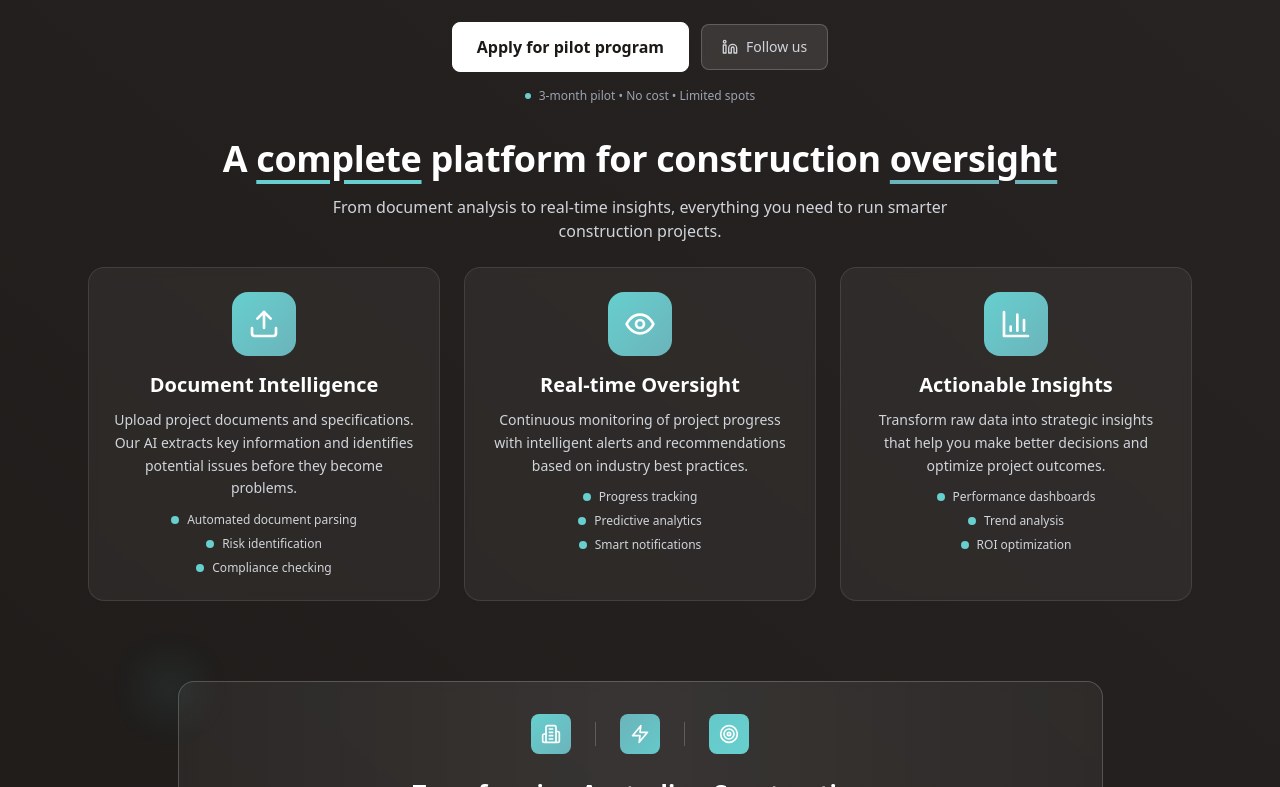
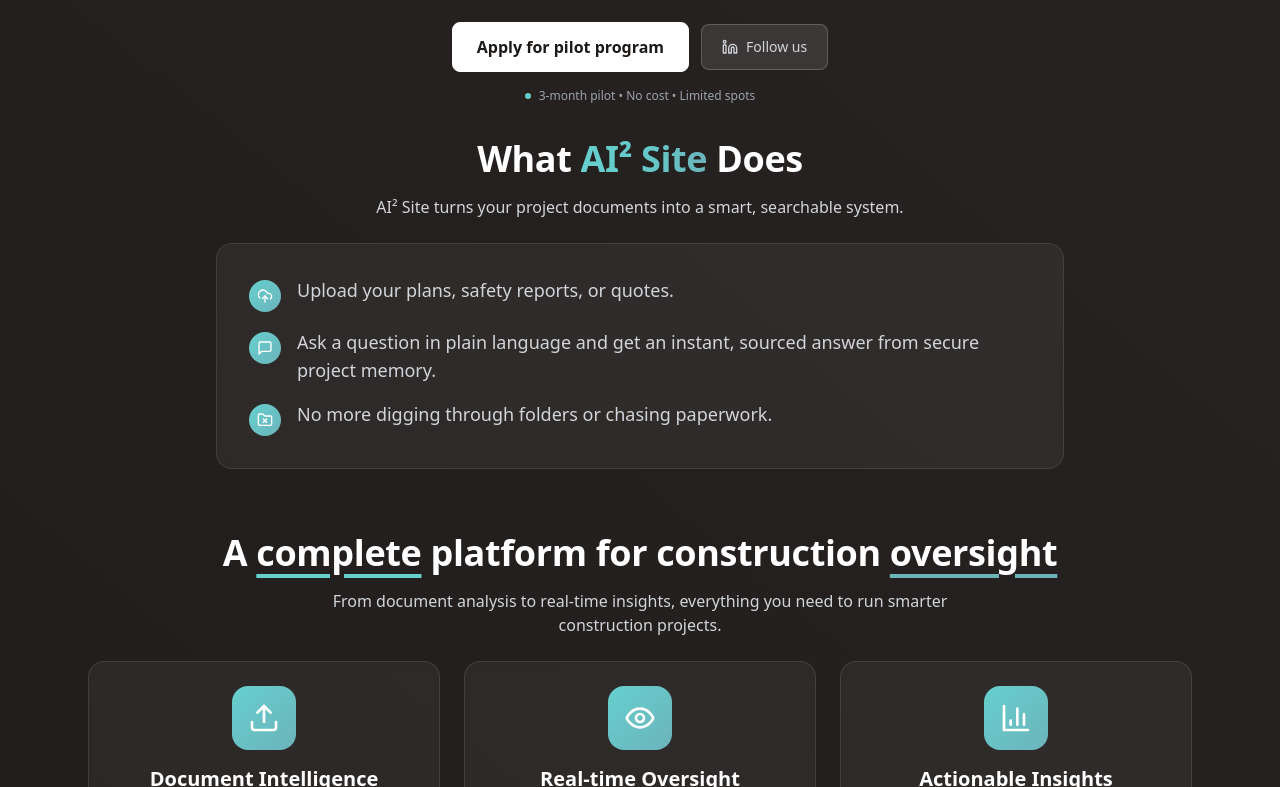
Before and after one commit to TankoPyth/Ai2groundworks, a React (Vite) app: page / in a window 1280 px wide. Shown: the part 693-1480 px from the top of the page. Built offline with nearby package versions, Linux system fonts and the light colour scheme.

Commit message:
Add 'What AI² Site Does' section

```diff
--- a/src/components/HomePage.tsx
+++ b/src/components/HomePage.tsx
@@ -1,6 +1,7 @@
 import React from 'react';
 import Hero from './Hero';
 import HowItWorks from './HowItWorks';
+import WhatItDoes from './WhatItDoes';
 import VisualBreak from './VisualBreak';
 import RoleFeatures from './RoleFeatures';
 import SectionDivider from './SectionDivider';
@@ -28,6 +29,7 @@ export default function HomePage() {
       >
         <div className="relative z-10">
           <Hero />
+          <WhatItDoes />
           <HowItWorks />
           <VisualBreak />
           <RoleFeatures />
--- /dev/null
+++ b/src/components/WhatItDoes.tsx
@@ -0,0 +1,76 @@
+import React, { useState, useEffect } from 'react';
+import { UploadCloud, MessageSquare, FolderX } from 'lucide-react'; // Icons for the points
+
+export default function WhatItDoes() {
+  const [isVisible, setIsVisible] = useState(false);
+
+  useEffect(() => {
+    const observerOptions = {
+      threshold: 0.1,
+      rootMargin: '0px 0px -100px 0px'
+    };
+
+    const observer = new IntersectionObserver((entries) => {
+      entries.forEach((entry) => {
+        if (entry.isIntersecting && entry.target.id === 'what-it-does') {
+          setIsVisible(true);
+        }
+      });
+    }, observerOptions);
+
+    const section = document.getElementById('what-it-does');
+    if (section) observer.observe(section);
+
+    return () => observer.disconnect();
+  }, []);
+
+  const features = [
+    {
+      icon: UploadCloud,
+      text: "Upload your plans, safety reports, or quotes."
+    },
+    {
+      icon: MessageSquare,
+      text: "Ask a question in plain language and get an instant, sourced answer from secure project memory."
+    },
+    {
+      icon: FolderX, // Using FolderX to represent "no more digging"
+      text: "No more digging through folders or chasing paperwork."
+    }
+  ];
+
+  return (
+    <section id="what-it-does" className="py-8 relative bg-transparent">
+      <div className="max-w-4xl mx-auto px-6">
+        <div className={`transition-all duration-1000 ${isVisible ? 'opacity-100 translate-y-0' : 'opacity-0 translate-y-8'}`}>
+
+          {/* Header */}
+          <div className="text-center mb-6">
+            <h2 className="text-white mb-4 leading-tight text-2xl sm:text-3xl lg:text-4xl font-bold">
+              What <span className="bg-gradient-to-r from-cyan-primary via-cyan-quaternary to-cyan-tertiary bg-clip-text text-transparent">AI² Site</span> Does
+            </h2>
+            <p className="text-silver-secondary mx-auto font-light max-w-2xl text-sm lg:text-base px-4">
+              AI² Site turns your project documents into a smart, searchable system.
+            </p>
+          </div>
+
+          {/* Feature List */}
+          <div className="bg-white/5 backdrop-blur-sm border border-white/10 rounded-2xl p-6 md:p-8">
+            <ul className="space-y-4">
+              {features.map((feature, index) => (
+                <li key={index} className="flex items-start space-x-4">
+                  <div className="w-8 h-8 bg-gradient-to-br from-cyan-primary to-cyan-tertiary rounded-full flex items-center justify-center flex-shrink-0 mt-1">
+                    <feature.icon className="w-4 h-4 text-white" />
+                  </div>
+                  <p className="text-silver-secondary text-base md:text-lg leading-relaxed">
+                    {feature.text}
+                  </p>
+                </li>
+              ))}
+            </ul>
+          </div>
+        </div>
+      </div>
+    </section>
+  );
+}
```
